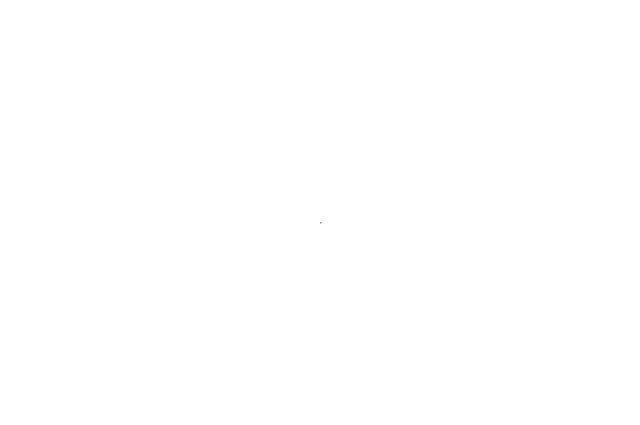
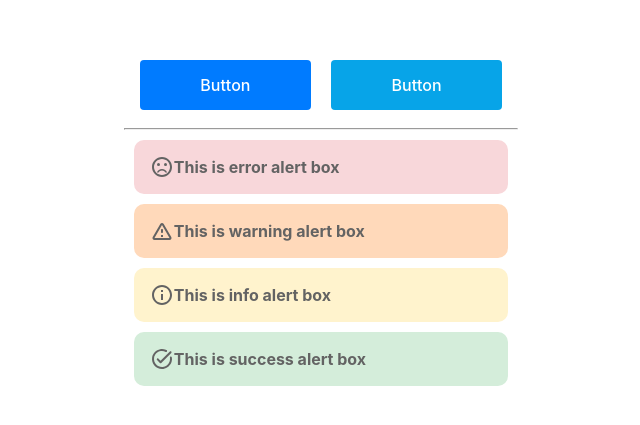
Before and after one commit to wuttichai-jeenkaew/react-component-styling, a React (Vite) app: page / in a window 1280 px wide. Shown: the part 177-602 px from the top of the page, without its empty margins (319-959 px from the left). Built offline with nearby package versions, Linux system fonts and the light colour scheme.

Commit message:
assignment complete

```diff
--- a/package.json
+++ b/package.json
@@ -10,6 +10,9 @@
     "test": "vitest"
   },
   "dependencies": {
+    "@emotion/react": "^11.14.0",
+    "@emotion/styled": "^11.14.0",
+    "@mui/icons-material": "^6.4.8",
     "node-fetch": "^3.3.2",
     "pg": "^8.11.3",
     "react": "^18.2.0",
--- a/src/App.jsx
+++ b/src/App.jsx
@@ -1,14 +1,22 @@
 import "./App.css";
+import { Button } from "./components/Button";
+import { Alert } from "./components/Alert";
 
 function App() {
   return (
     <div className="App">
       <div className="button-components-section">
         {/* Render ตัว Button 2 แบบ */}
+        <Button type="primary"/>
+        <Button type="secondary"/>
       </div>
       <hr />
       <div className="alert-components-section">
         {/* Render ตัว Alert 4 แบบ */}
+        <Alert type="error" messages="error"/>
+        <Alert type="warning" messages="warning"/>
+        <Alert type="info" messages="info"/>
+        <Alert type="success" messages="success"/>
       </div>
     </div>
   );
--- a/src/components/Alert.jsx
+++ b/src/components/Alert.jsx
@@ -1,3 +1,90 @@
 // Start coding here
+/** @jsxImportSource @emotion/react */
+import { css } from "@emotion/react";
+import { SentimentVeryDissatisfied, WarningAmberRounded, InfoOutlined, TaskAltRounded } from '@mui/icons-material';
+import styled from '@emotion/styled';
 
-function Alert() {}
+const alertStyles = {
+  error: css`
+    background-color: #f8d7da;
+    color: #636363;
+    font-size: 16px;
+    font-weight: bold;
+    padding: 12px 16px;
+    border-radius: 10px;
+    width: 342.38px;
+    height: 30px;
+    margin: 10px;
+    display: flex;
+    align-items: center;
+    justify-content: left;
+  `,
+  warning: css`
+    background-color:#FFD9BA;
+    color: #636363;
+    font-size: 16px;
+    font-weight: bold;
+    padding: 12px 16px;
+    border-radius: 10px;
+    width: 342.38px;
+    height: 30px;
+    margin: 10px;
+    display: flex;
+    align-items: center;
+    justify-content: left;
+  `,
+  info: css`
+    background-color: #fff3cd;
+    color: #636363;
+    font-size: 16px;
+    font-weight: bold;
+    padding: 12px 16px;
+    border-radius: 10px;
+    width: 342.38px;
+    height: 30px;
+    margin: 10px;
+    display: flex;
+    align-items: center;
+    justify-content: left;
+  `,
+  success: css`
+    background-color: #d4edda;
+    color: #636363;
+    font-size: 16px;
+    font-weight: bold;
+    padding: 12px 16px;
+    border-radius: 10px;
+    width: 342.38px;
+    height: 30px;
+    margin: 10px;
+    display: flex;
+    align-items: center;
+    justify-content: left;
+  `,
+};
+
+const messages = {
+  error: "This is error alert box",
+  warning: "This is warning alert box",
+  info: "This is info alert box",
+  success: "This is success alert box",
+};
+
+const getIcon = (type) => {
+    switch (type) {
+      case "error":
+        return <SentimentVeryDissatisfied />;
+      case "warning":
+        return <WarningAmberRounded />;
+      case "info":
+        return <InfoOutlined />;
+      case "success":
+        return <TaskAltRounded />;
+      default:
+        return null;
+    }
+  };
+
+export function Alert({ type = "info", message }) {
+  return <div css={alertStyles[type]}>{getIcon(type)}{message || messages[type]}</div>;
+}
--- a/src/components/Button.jsx
+++ b/src/components/Button.jsx
@@ -1,3 +1,74 @@
 // Start coding here
+/** @jsxImportSource @emotion/react */
+import { css } from "@emotion/react";
 
-function Button() {}
+const defaultStyle = css`
+  background-color: black;
+  color: white;
+  font-size: 16px;
+  padding: 0px 16px;
+  border-radius: 4px;
+  width: 171.19px;
+  height: 50px;
+  margin: 10px;
+`;
+const primaryStyle = css`
+  background-color: #007bff;
+  color: white;
+  font-size: 16px;
+  padding: 0px 16px;
+  border-radius: 4px;
+  width: 171.19px;
+  height: 50px;
+  margin: 10px;
+`;
+const secondaryStyle = css`
+  background-color: #07a4e8;
+  color: white;
+  font-size: 16px;
+  padding: 0px 16px;
+  border-radius: 4px;
+  width: 171.19px;
+  height: 50px;
+  margin: 10px;
+`;
+const errorStyle = css`
+  background-color: #de5753;
+  color: white;
+  font-size: 16px;
+  padding: 0px 16px;
+  border-radius: 4px;
+  width: 171.19px;
+  height: 50px;
+  margin: 10px;
+`;
+const successStyle = css`
+  background-color: #4bb543;
+  color: white;
+  font-size: 16px;
+  padding: 0px 16px;
+  border-radius: 4px;
+  width: 171.19px;
+  height: 50px;
+  margin: 10px;
+`;
+
+export function Button({ type }) {
+  return (
+    <button
+      css={
+        type === "primary"
+          ? primaryStyle
+          : type === "secondary"
+          ? secondaryStyle
+          : type === "error"
+          ? errorStyle
+          : type === "success"
+          ? successStyle
+          : defaultStyle
+      }
+    >
+      Button
+    </button>
+  );
+}
```
Also changed, not shown: 1 other file (tests, documents, lock files or other folders).
